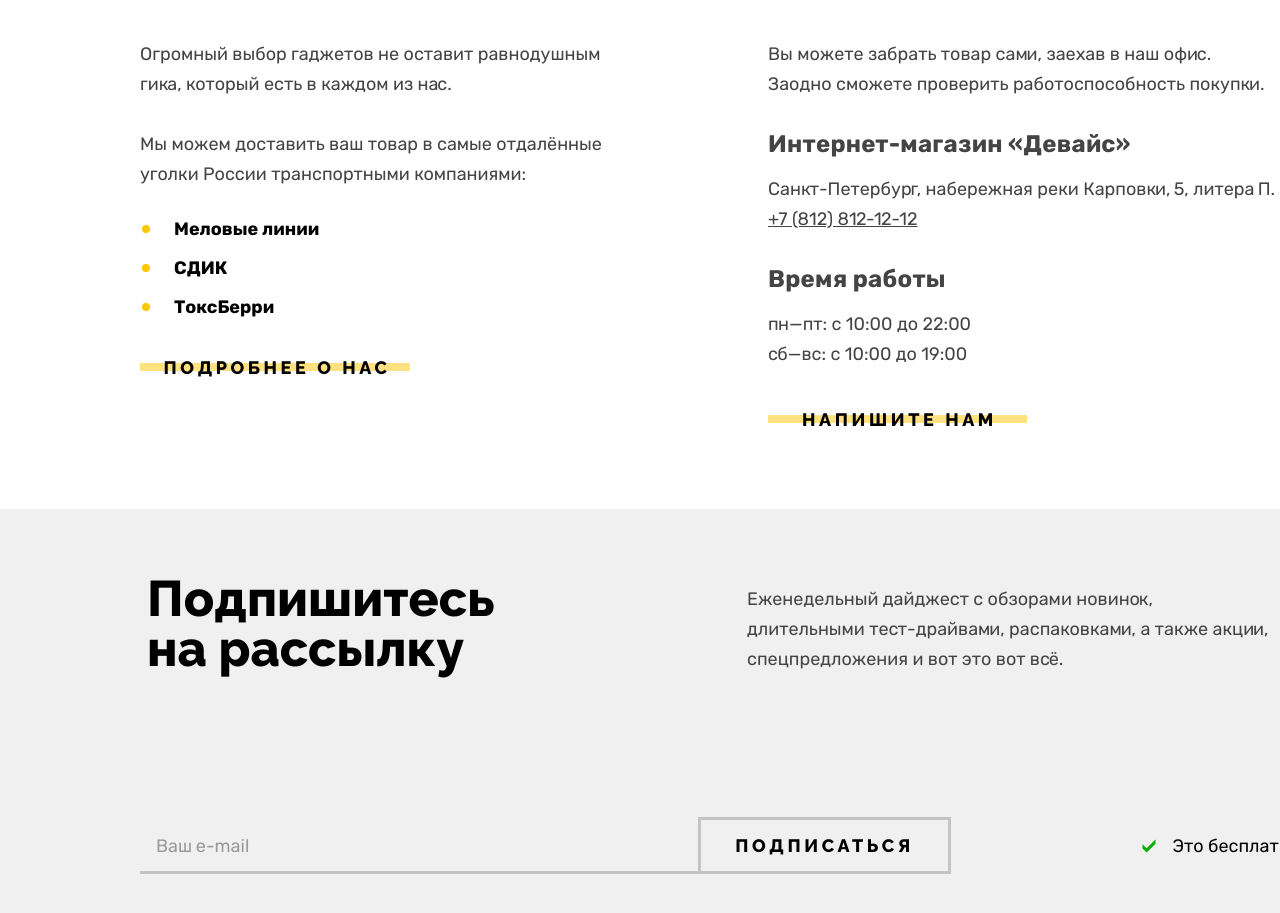
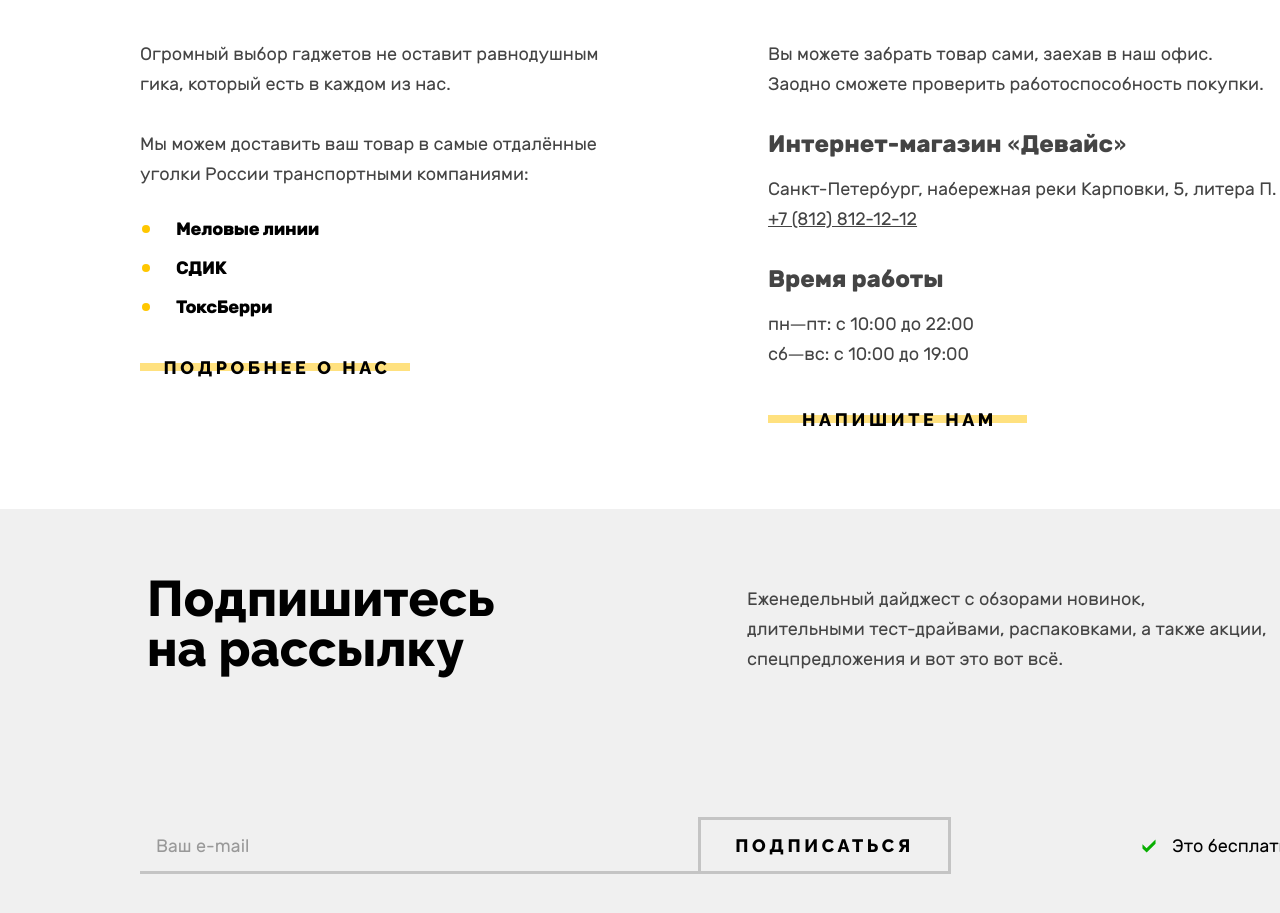
Before and after one commit to TimonP/2009235-device-33, a plain HTML site: page index.html in a window 1280 px wide. Shown: the part 1880-2793 px from the top of the page. Drawn offline with Linux system fonts and the light colour scheme.

Commit message:
Замена шрифта

```diff
--- a/css/style.css
+++ b/css/style.css
@@ -3,7 +3,7 @@
   font-family: "Rubik";
   font-style: normal;
   font-weight: 400;
-  src: url("../fonts/rubik/rubik-400.woff2") format("woff2");
+  src: url("../fonts/rubik/Rubik.woff2") format("woff2");
   font-display: swap;
 }
 
@@ -11,7 +11,7 @@
   font-family: "Rubik";
   font-style: normal;
   font-weight: 700;
-  src: url("../fonts/rubik/rubik-700.woff2") format("woff2");
+  src: url("../fonts/rubik/Rubikbold.woff2") format("woff2");
   font-display: swap;
 }
 
@@ -801,7 +801,7 @@ body {
   align-items: center;
   color: #ffffff;
   position: absolute;
-  right: 49px;
+  right: 47px;
   top: 82px;
 }
 
@@ -1264,7 +1264,7 @@ a.yellow-button:not([href]) {
   font-weight: 700;
   font-size: 18px;
   line-height: 20px;
-  /*letter-spacing: -0.02em; по пиксель перфект не сошлось*/
+  letter-spacing: -0.02em;
   color: #000000;
   display: flex;
   align-items: baseline;
@@ -1277,7 +1277,7 @@ a.yellow-button:not([href]) {
   width: 8px;
   height: 8px;
   content: " ";
-  margin-right: 26px;
+  margin-right: 28px;
   border-radius: 50%;
   transform: translateY(-25%) translateX(2px);
   order: -1;
@@ -1303,7 +1303,6 @@ a.yellow-button:not([href]) {
   margin-block-end: 15px;
   margin-inline-start: 0;
   margin-inline-end: 0;
-  letter-spacing: 0.01em;
 }
 
 .about-item .contacts-phone {
@@ -2243,7 +2242,7 @@ a.yellow-button:not([href]) {
   font-weight: 700;
   font-size: 18px;
   line-height: 20px;
-  letter-spacing: -0.1px;
+  letter-spacing: -0.02em;
   margin-block-start: 0;
   margin-block-end: 0;
 }
```
Also changed, not shown: fonts/rubik/Rubik.woff2 (added), fonts/rubik/Rubikbold.woff2 (added).
